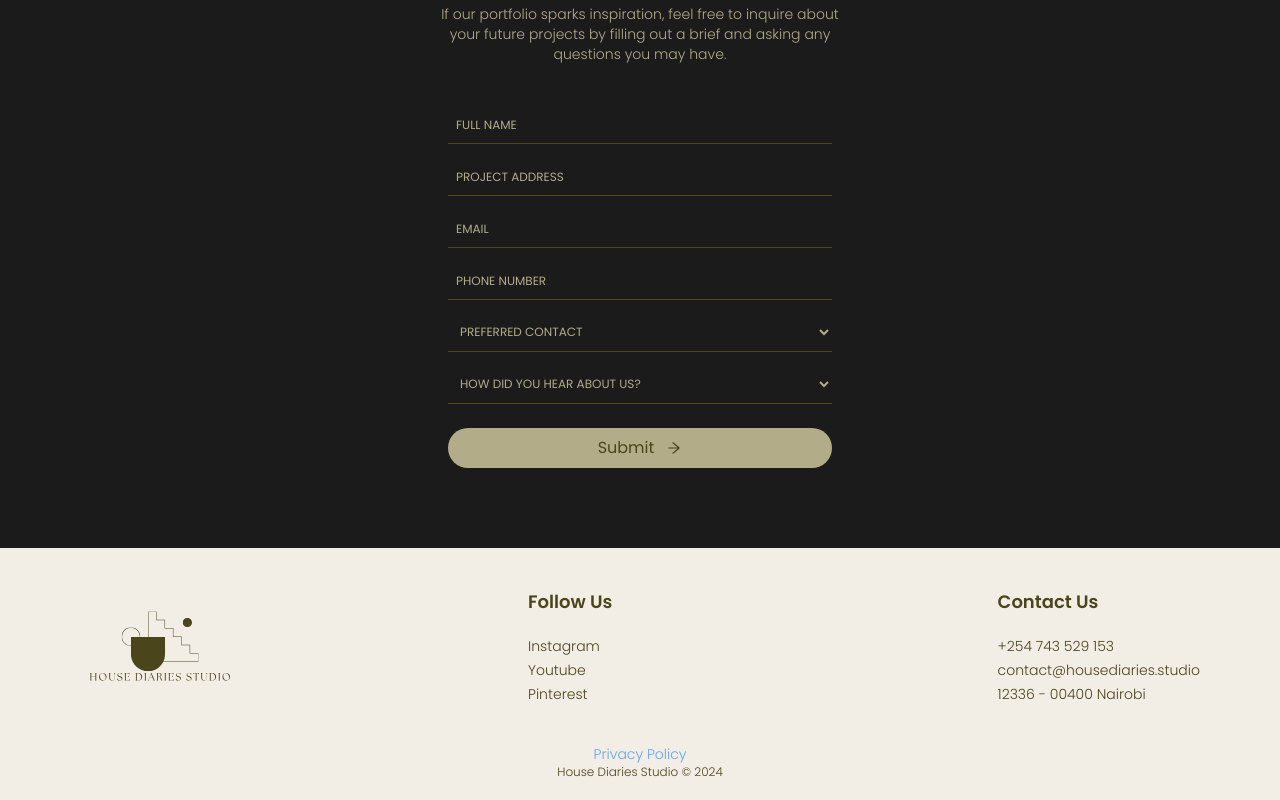
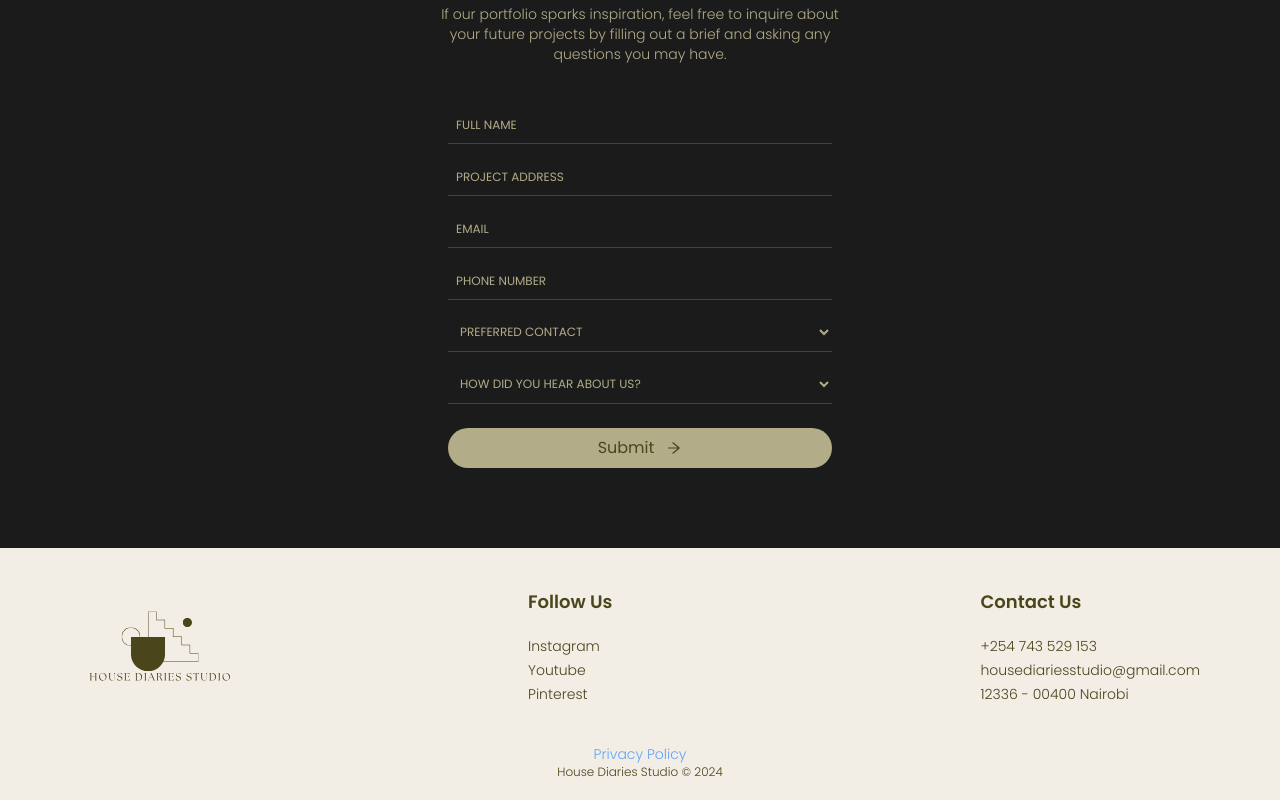
Before and after one commit to BettyKamande/house-studio-diaries, a Next.js app: page / in a window 1280 px wide. Shown: the part 2696-3496 px from the top of the page. Built offline with nearby package versions, Linux system fonts and the light colour scheme.

Commit message:
change of email address

```diff
--- a/app/components/shared/footer.tsx
+++ b/app/components/shared/footer.tsx
@@ -22,7 +22,7 @@ const Footer = () => {
                         <h4 className="text-lg font-semibold">Contact Us</h4>
                         <div className="flex flex-col gap-1 text-sm font-light">
                             <p>+254 743 529 153</p>
-                            <p>contact@housediaries.studio</p>
+                            <p>housediariesstudio@gmail.com</p>
                             <p>12336 - 00400 Nairobi</p>
                         </div>
                     </div>
```
